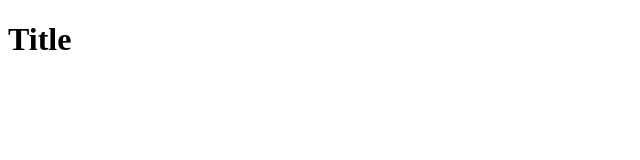
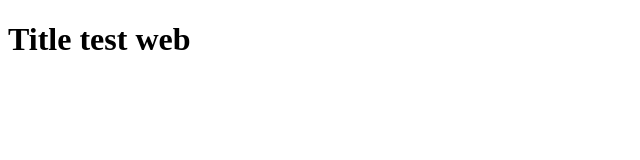
Before and after one commit to luongtuanvyy/Cousera_Demo, a plain HTML site: page index.html in a window 1280 px wide. Shown: the whole page, without its empty margins (0-640 px from the left). Drawn offline with Linux system fonts and the light colour scheme.

Commit message:
Next step

```diff
--- a/index.html
+++ b/index.html
@@ -6,6 +6,6 @@
     <title>Document</title>
 </head>
 <body>
-    <h1>Title</h1>
+    <h1>Title test web</h1>
 </body>
 </html>
```
